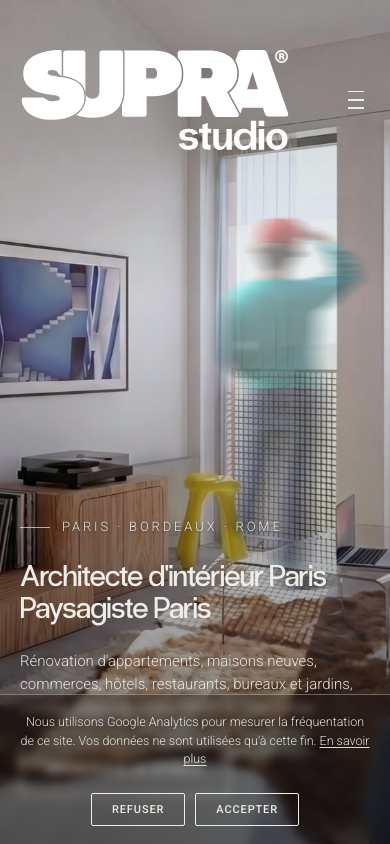
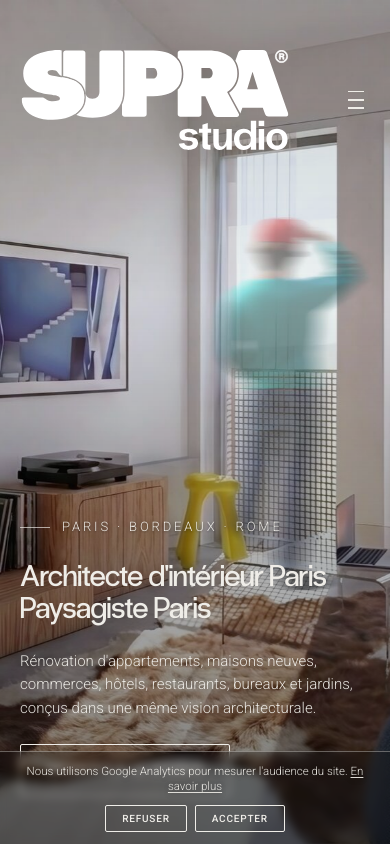
Before and after one commit to SupraStudio/Supra-Studio, a Next.js app in the folder supra-studio-nextjs/: page / in a window 390 px wide. Shown: the top 844 px of the page. Built offline with nearby package versions, Linux system fonts and the light colour scheme; no server answers.

Commit message:
Mise à jour Site

```diff
--- a/supra-studio-nextjs/app/globals.css
+++ b/supra-studio-nextjs/app/globals.css
@@ -1450,7 +1450,14 @@ button { font-family: inherit; cursor: pointer; }
     flex-direction: column;
     align-items: stretch;
     text-align: center;
-    padding: 18px var(--gutter);
+    padding: 12px 16px;
+    gap: 10px;
   }
-  .cookie-banner-actions { justify-content: center; }
+  .cookie-banner-text {
+    font-size: 11.5px;
+    line-height: 1.35;
+    max-width: none;
+  }
+  .cookie-banner-actions { justify-content: center; gap: 8px; }
+  .cookie-btn { padding: 7px 16px; font-size: 10px; }
 }
--- a/supra-studio-nextjs/lib/i18n.ts
+++ b/supra-studio-nextjs/lib/i18n.ts
@@ -30,7 +30,7 @@ export const dict = {
     footer: { rights: "Tous droits réservés", legal: "Mentions légales", privacy: "Confidentialité" },
     cookieBanner: {
       title: "Cookies",
-      text: "Nous utilisons Google Analytics pour mesurer la fréquentation de ce site. Vos données ne sont utilisées qu'à cette fin.",
+      text: "Nous utilisons Google Analytics pour mesurer l'audience du site.",
       link: "En savoir plus",
       accept: "Accepter",
       decline: "Refuser",
@@ -239,7 +239,7 @@ export const dict = {
     footer: { rights: "All rights reserved", legal: "Legal notice", privacy: "Privacy" },
     cookieBanner: {
       title: "Cookies",
-      text: "We use Google Analytics to measure traffic on this website. Your data is used only for that purpose.",
+      text: "We use Google Analytics to measure our website's audience.",
       link: "Learn more",
       accept: "Accept",
       decline: "Decline",
@@ -448,7 +448,7 @@ export const dict = {
     footer: { rights: "Tutti i diritti riservati", legal: "Note legali", privacy: "Privacy" },
     cookieBanner: {
       title: "Cookie",
-      text: "Utilizziamo Google Analytics per misurare l'affluenza a questo sito. I vostri dati sono utilizzati solo per questo scopo.",
+      text: "Utilizziamo Google Analytics per misurare l'affluenza al sito.",
       link: "Scopri di più",
       accept: "Accetta",
       decline: "Rifiuta",
```
Also changed, not shown: 1 other file (tests, documents, lock files or other folders).
